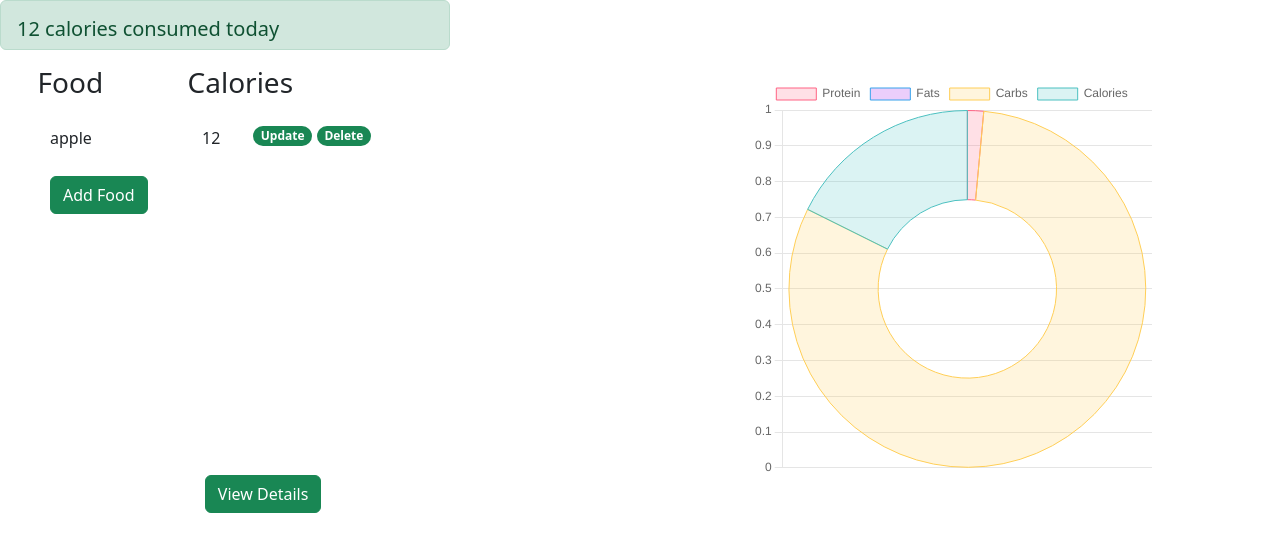
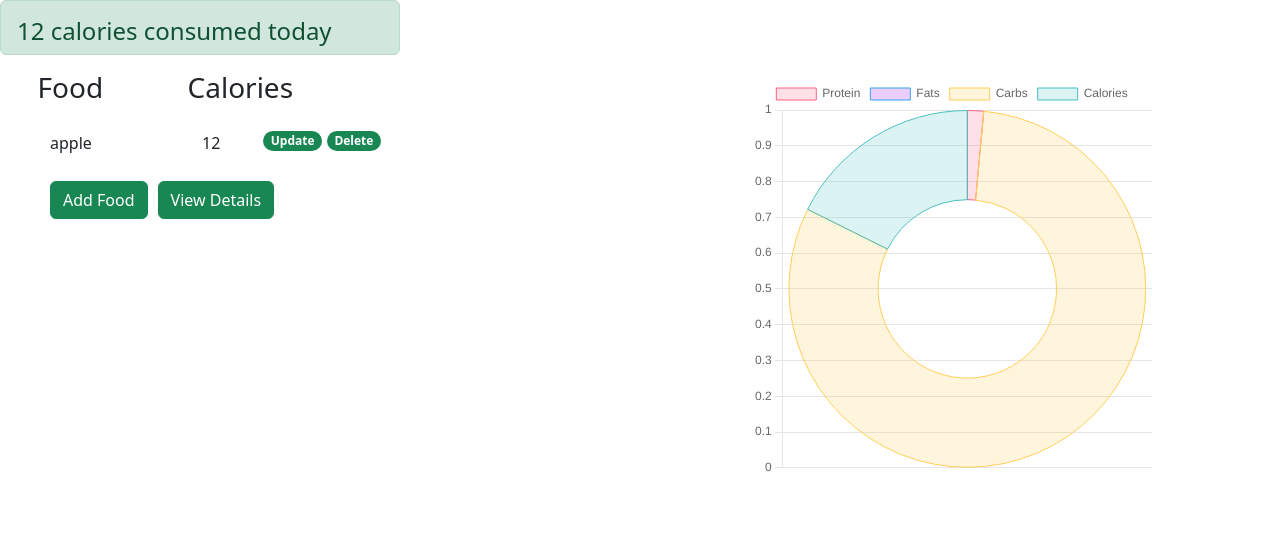
Before and after one commit to PRASUN-SITAULA/Calorie-Counter, a Django app: page / in a window 1280 px wide. Shown: the part 122-674 px from the top of the page. Run offline with Django 4.2, Linux system fonts and the light colour scheme; data comes from the database, SQL or seed files in the repository; both versions use the stored data as it was after the commit.

Commit message:
Fixed Bugs

```diff
--- a/base/static/base/main.css
+++ b/base/static/base/main.css
@@ -26,8 +26,8 @@
 .row-2{
   display: flex;
   margin: 50px;
-  width: 150px;
-  height: auto;
+  width: 100px;
+  height: 2px;
   position: relative;
 }
 
@@ -53,12 +53,17 @@
   position: absolute;
   top: 50%;
   left: 60%;
-  margin: -1px 0 0 -25px;
+  margin: -1px 0 0 -15px;
 }
 .details{
-  position: absolute;
-  top: 74.6%;
-  left: 16%;
+  display: flex;
+  margin: 50px;
+  width: 120px;
+  height: 2px;
+  position: relative;
+  top: 25%;
+  left: 17%;
+  margin: -52px 0 0 -60px;
 }
 
 .chart-container{
@@ -75,7 +80,24 @@
 
 .alert-success{
   display: flex;
-  width: 450px;
-  height: 50px;
+  width: 400px;
+  height: 55px;
 
 }
+
+.btn-danger{
+  display: flex;
+  margin: 50px;
+  width: 100px;
+  height: 40px;
+  position: relative;
+  top: 28%;
+  left: 12%;
+  margin: -65px 0 0 -60px;
+}
+.alert-danger{
+  display: flex;
+  width: 400px;
+  height: 55px;
+
+}
--- a/base/templates/base/add_food.html
+++ b/base/templates/base/add_food.html
@@ -7,10 +7,9 @@
     {% csrf_token %}
     {{form.as_p}}
     <button type="submit" class="btn btn-success" name="breakfast">Add</button>
-    <a href="{request.META.HTTP_REFERER}"><button type="submit" class="btn btn-danger">Go back</button></a>
 </form>
-
 {% endif %}
+<a href="{{ request.META.HTTP_REFERER }}"><button type="submit" class="btn btn-danger">Go back</button></a>
 
 
 {% endblock content %}
--- a/base/templates/base/home.html
+++ b/base/templates/base/home.html
@@ -2,7 +2,7 @@
 {% block content %}
 
 <div class="alert alert-success" role="alert">
-  <h5>{{total_calories}} calories consumed today</h5>
+  <h4>{{total_calories}} calories consumed today</h4>
 </div>
 
 <div class="row">
@@ -32,7 +32,7 @@
   <a href="{% url 'add' %}"><button type="submit" class="btn btn-success">Add Food </button></a>
 </div>
 <div class="details">
-  <h6><a href="{% url 'details' %}"><button type="submit" class="btn btn-success">View Details</button></h6></a>
+  <a href="{% url 'details' %}"><button type="submit" class="btn btn-success">View Details</button></a>
 </div>
 
 
--- a/base/views.py
+++ b/base/views.py
@@ -95,7 +95,8 @@ def delete_food(request, pk):
     if request.method == "POST":
         food_details.delete()
         return redirect(home)
-    return render(request, 'base/delete.html', {'food_details': food_details})
+    else:
+        return render(request, 'base/delete.html', {'food_details': food_details})
 
 
 def loginpage(request):
```
Also changed, not shown: base/templates/base/delete.html (+6 -2 lines), base/templates/base/details.html (+1 -6 lines), db.sqlite3.
